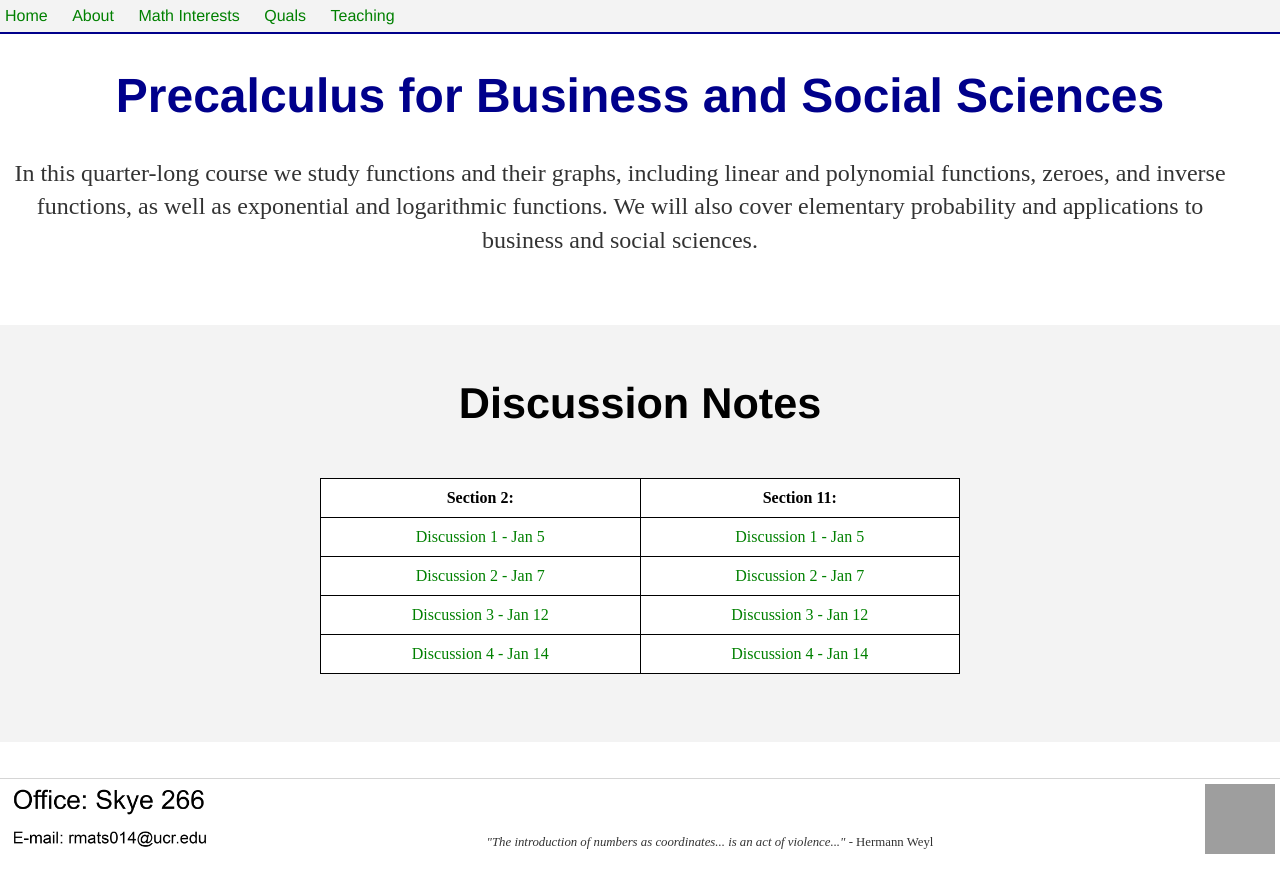
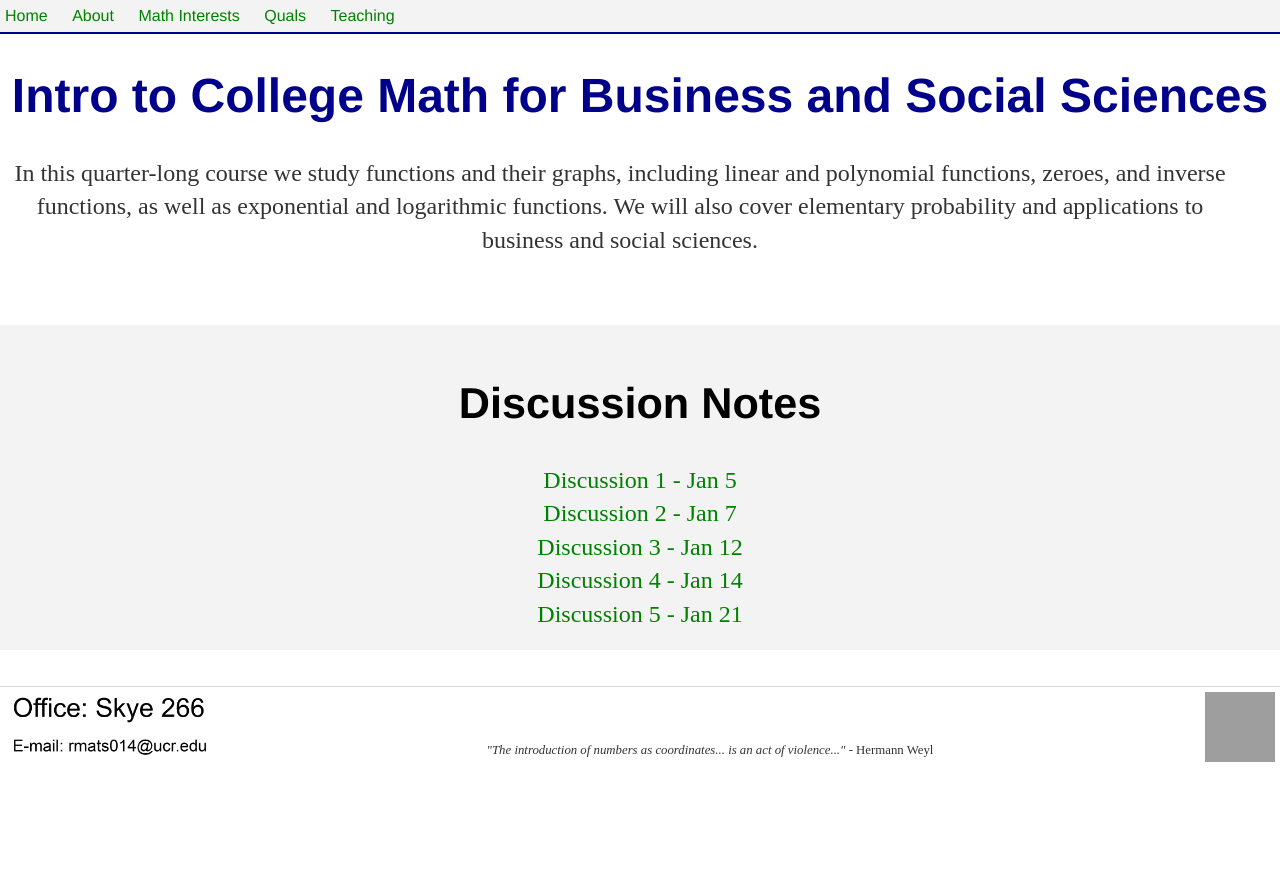
Before and after one commit to raymondmatson/raymondmatson.github.io, a Jekyll site: the page built from teaching/4/index.md, in a window 1280 px wide. Shown: the top 893 px of the page. Built offline with Jekyll 4.4.1, drawn with Linux system fonts in a browser that asks for light colours; formulas are drawn with MathJax 3; grey boxes are pictures that could not be loaded.

Commit message:
Added 4 DiscWkst and changed name of course

```diff
--- a/teaching/4/index.md
+++ b/teaching/4/index.md
@@ -9,7 +9,7 @@ title: Teaching
 -->
 
 <br>
-<h1 align=center style="color:darkblue">Precalculus for Business and Social Sciences</h1>
+<h1 align=center style="color:darkblue">Intro to College Math for Business and Social Sciences</h1>
 <br>
 <p style="margin-left:10px; margin-right:50px;">In this quarter-long course we study functions and their graphs, including linear and polynomial functions, zeroes, and inverse functions, as well as exponential and logarithmic functions. We will also cover elementary probability and applications to business and social sciences.</p>
 <br>
@@ -23,30 +23,16 @@ title: Teaching
 		th, td { padding: 10px; }
 	</style>
 	<div align=center>
-		<br>
-		<br>
+		<br><br>
 		<h2>Discussion Notes</h2>
-		<table style="width: 50%; table-layout: fixed;">
-			<tr>
-				<th>Section 2:</th>
-				<th>Section 11:</th>
-			</tr>
-			<tr>
-				<td align=center><a href="/teaching/4/Discussion_1.pdf">Discussion 1 - Jan 5</a></td>
-				<td align=center><a href="/teaching/4/Discussion_1.pdf">Discussion 1 - Jan 5</a></td>
-			</tr>
-			<tr>
-				<td align=center><a href="/teaching/4/Discussion_2.pdf">Discussion 2 - Jan 7</a></td>
-				<td align=center><a href="/teaching/4/Discussion_2.pdf">Discussion 2 - Jan 7</a></td>
-			</tr>
-			<tr>
-				<td align=center><a href="/teaching/4/Discussion_3.pdf">Discussion 3 - Jan 12</a></td>
-				<td align=center><a href="/teaching/4/Discussion_3.pdf">Discussion 3 - Jan 12</a></td>
-			</tr>
-			<tr>
-				<td align=center><a href="/teaching/4/Discussion_4.pdf">Discussion 4 - Jan 14</a></td>
-				<td align=center><a href="/teaching/4/Discussion_4.pdf">Discussion 4 - Jan 14</a></td>
-			</tr>
-		</table>
+		<br><br>
+		<ul>
+			<li><a href="/teaching/4/Discussion_1.pdf">Discussion 1 - Jan 5</a></li>
+			<li><a href="/teaching/4/Discussion_2.pdf">Discussion 2 - Jan 7</a></li>
+			<li><a href="/teaching/4/Discussion_3.pdf">Discussion 3 - Jan 12</a></li>
+			<li><a href="/teaching/4/Discussion_4.pdf">Discussion 4 - Jan 14</a></li>
+			<li><a href="/teaching/4/Discussion_5.pdf">Discussion 5 - Jan 21</a></li>
+		</ul>
 	</div>
 	<br>
+</div>
```
Also changed, not shown: 1 other file.
